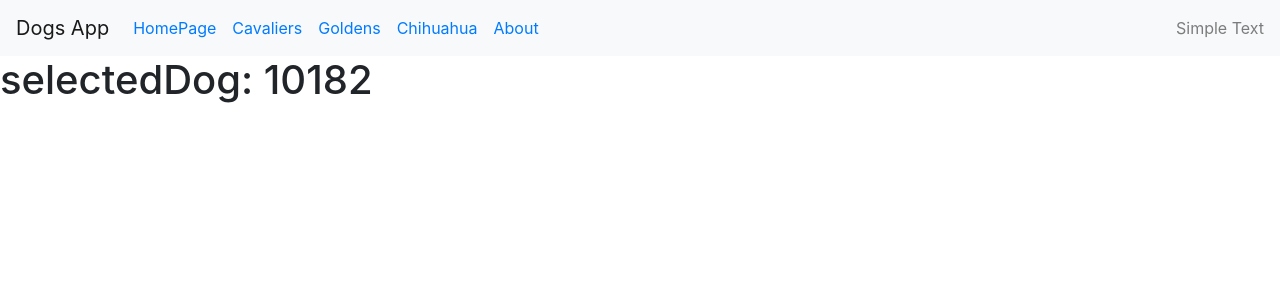
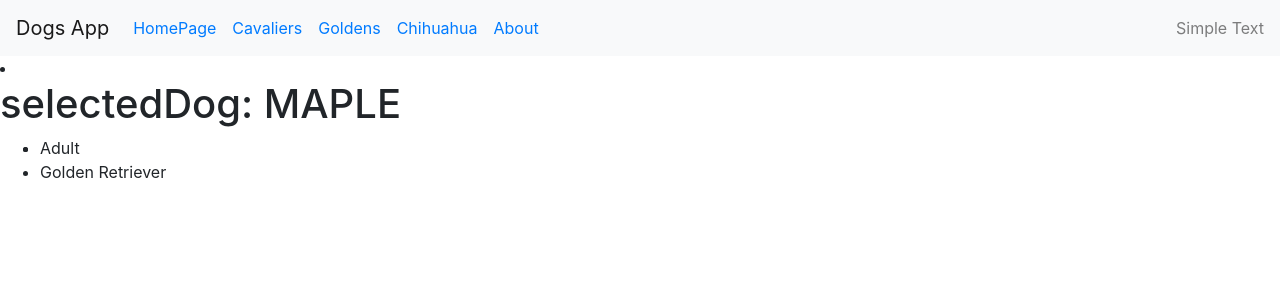
Before and after one commit to ErhanArda/react-bootcamp-dogs, a React (Create React App) app: page /details/10182 in a window 1280 px wide. Shown: the top 300 px of the page. Built offline with nearby package versions, Linux system fonts and the light colour scheme.

Commit message:
dog details updated

```diff
--- a/src/components/Dog.js
+++ b/src/components/Dog.js
@@ -7,7 +7,7 @@ const Dog = ({ id, name, toggle, getStatus }) => {
         <li key={id} style={{
             margin: "15px"
         }}>
-            <Link to={`/details/${name}`}
+            <Link to={`/details/${id}`}
             style={{
                 display: "inline-block",
                 marginRight: "15px"
--- a/src/containers/DogDetails.js
+++ b/src/containers/DogDetails.js
@@ -2,28 +2,63 @@ import React from 'react'
 import dogs from '../dogsdata'
 
 const DogDetails = (props) => {
-    const selectedDog = props.match.params.writtenDog;
-    const showDogs = dogs.filter((dog) => dog.name === selectedDog)
+    const selectedDog = props.match.params.writtenDogId;
+    const showDogs = dogs.find((dog) => dog.id === selectedDog)
+
     return (
         <div>
-            <h1>selectedDog: {selectedDog}</h1>
+            <li>
+                <h1> selectedDog:  {showDogs.name}</h1>
                 <ul>
-                {
-                    showDogs.map((dog) => {
-                        return <li>{dog.description
-                        }
+                    <li>{showDogs.description}
                         <li>
-                                {dog.age}
+                            {showDogs.age}
                         </li>
                         <li>
-                                {dog.breed}
+                            {showDogs.breed}
                         </li>
                     </li>
-                    })
-                }
                 </ul>
+            </li>
         </div>
     )
 }
 
 export default DogDetails
+
+// const DogDetails = (props) => {
+//     const selectedDog = props.match.params.writtenDog;
+//     const showDogs = dogs.filter((dog) => dog.id === selectedDog)
+
+//     return (
+//         <div>
+//             <li>
+//                 selectedDog: {showDogs.map((dog) => {
+//                 return <h1> {dog.name}</h1>
+//             })
+//                 }</li>
+//             {/*
+//                 dogs.map((dog) => { if(selectedDog === dog.id){
+//                     return dog.name
+//                 }}
+//                 )
+//            */}
+//             <ul>
+//                 {
+//                     showDogs.map((dog) => {
+//                         return <li>{dog.description}
+//                             <li>
+//                                 {dog.age}
+//                             </li>
+//                             <li>
+//                                 {dog.breed}
+//                             </li>
+//                         </li>
+//                     })
+//                 }
+//             </ul>
+//         </div>
+//     )
+// }
+
+// export default DogDetails
--- a/src/routes.js
+++ b/src/routes.js
@@ -17,7 +17,7 @@ const routes = [
         title: "Filtered Dogs"
     },
     {
-        path: "/details/:writtenDog",
+        path: "/details/:writtenDogId",
         isExact: false,
         component: DogDetails,
         title: "Dog Details"
```
Lines whose indentation alone changed are shown as unchanged.
